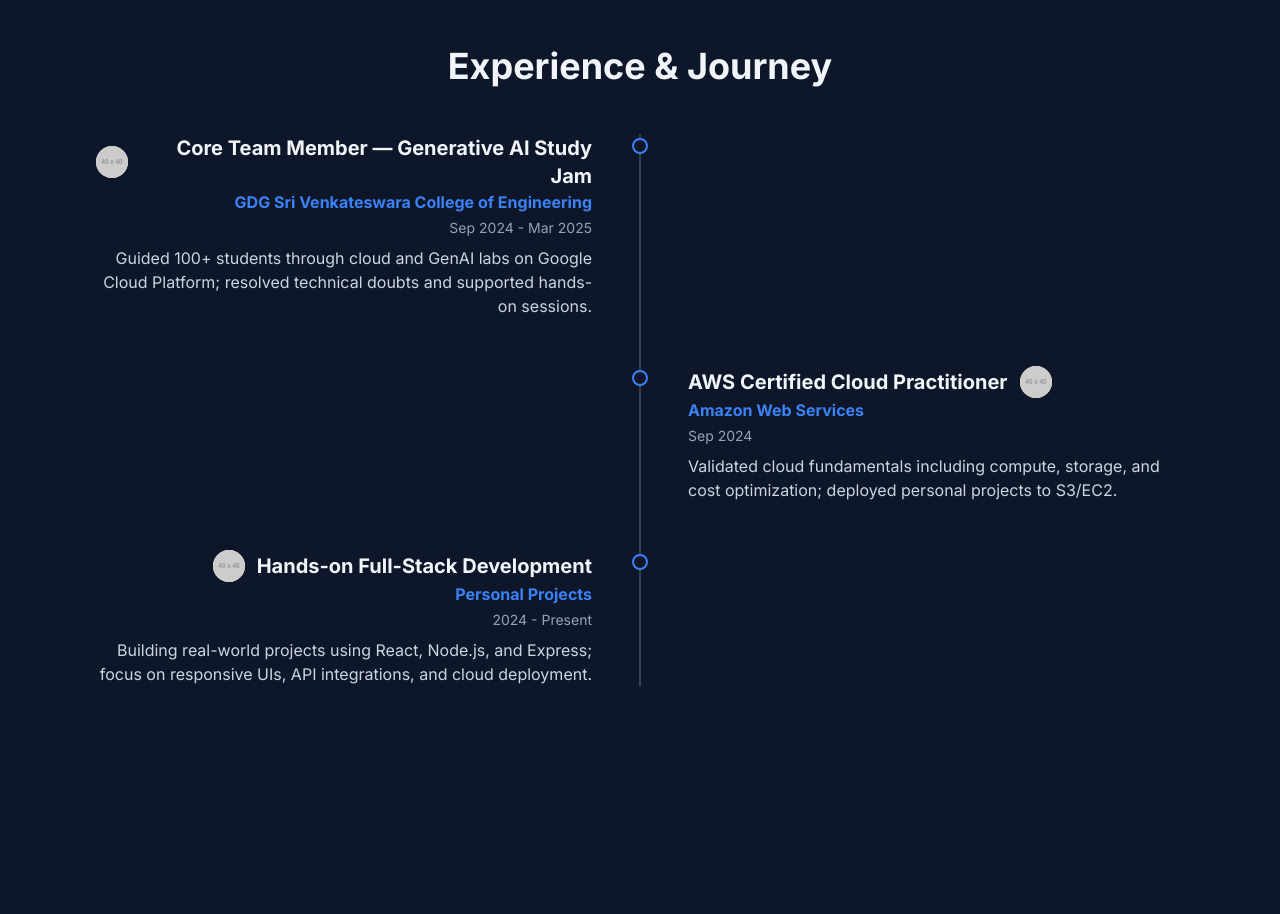
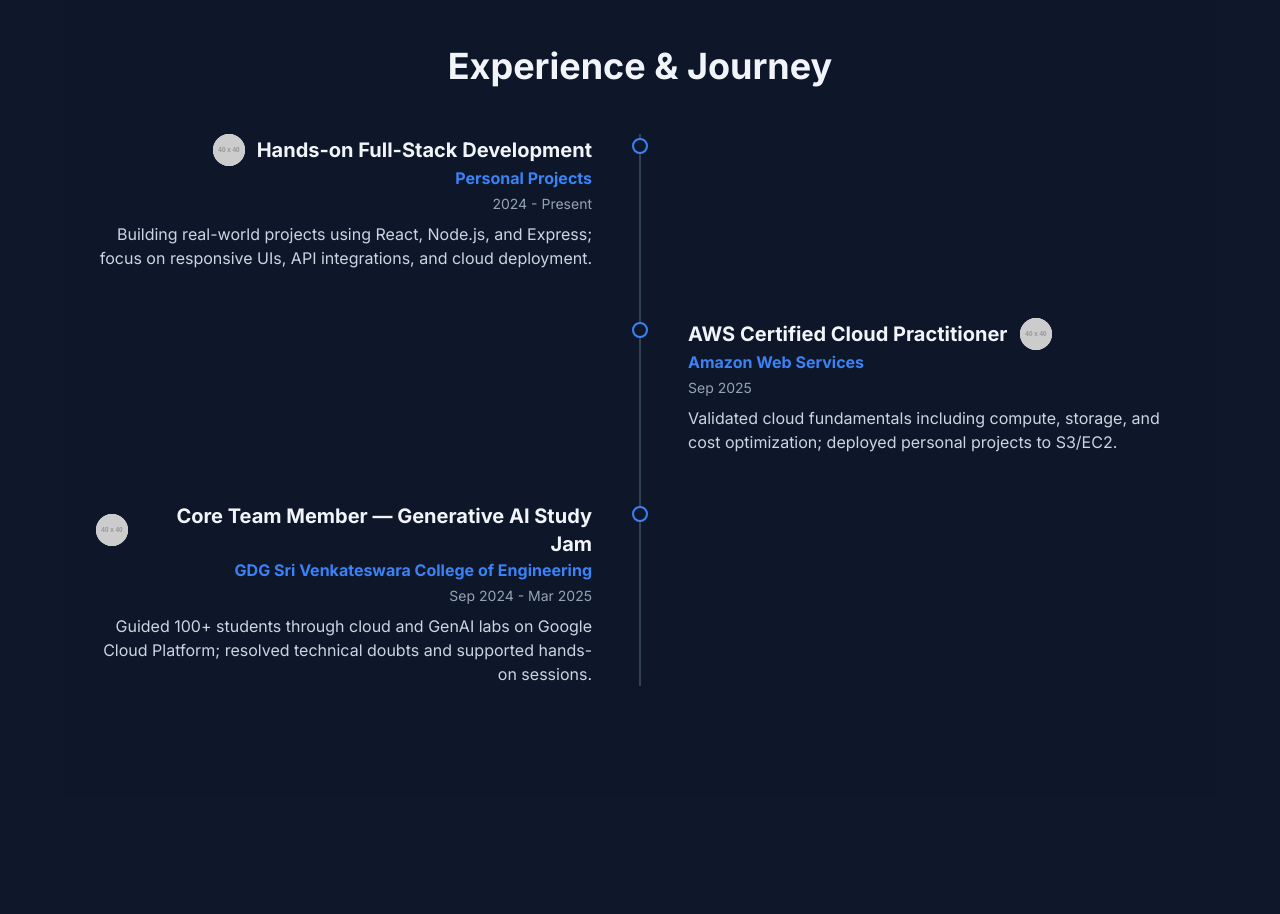
Before and after one commit to gaganreddyas/portfolio, a React (Vite) app: page / in a window 1280 px wide. Shown: the part 7580-8494 px from the top of the page. Built offline with nearby package versions, Linux system fonts and the light colour scheme.

Commit message:
Reorder experience entries: Hands-on first, AWS cert second, GDG third

```diff
--- a/src/data/mockData.jsx
+++ b/src/data/mockData.jsx
@@ -215,9 +215,9 @@
 *Have you ever been confused by the Java vs JavaScript naming? Share your experience in the comments below!*` },
   ],
   experience: [
-    { role: "Core Team Member — Generative AI Study Jam", company: "GDG Sri Venkateswara College of Engineering", period: "Sep 2024 - Mar 2025", description: "Guided 100+ students through cloud and GenAI labs on Google Cloud Platform; resolved technical doubts and supported hands-on sessions.", skills: ["Cloud", "GenAI", "Mentoring"], logo: "https://placehold.co/40x40/ffffff/3B82F6?text=GDG" },
-    { role: "AWS Certified Cloud Practitioner", company: "Amazon Web Services", period: "Sep 2024", description: "Validated cloud fundamentals including compute, storage, and cost optimization; deployed personal projects to S3/EC2.", skills: ["AWS", "S3", "EC2"], logo: "https://placehold.co/40x40/ffffff/FF9900?text=AWS" },
-    { role: "Hands-on Full-Stack Development", company: "Personal Projects", period: "2024 - Present", description: "Building real-world projects using React, Node.js, and Express; focus on responsive UIs, API integrations, and cloud deployment.", skills: ["React", "Node.js", "Express", "AWS"], logo: "https://placehold.co/40x40/ffffff/6366F1?text=Code" },
+  { role: "Hands-on Full-Stack Development", company: "Personal Projects", period: "2024 - Present", description: "Building real-world projects using React, Node.js, and Express; focus on responsive UIs, API integrations, and cloud deployment.", skills: ["React", "Node.js", "Express", "AWS"], logo: "https://placehold.co/40x40/ffffff/6366F1?text=Code" },
+  { role: "AWS Certified Cloud Practitioner", company: "Amazon Web Services", period: "Sep 2025", description: "Validated cloud fundamentals including compute, storage, and cost optimization; deployed personal projects to S3/EC2.", skills: ["AWS", "S3", "EC2"], logo: "https://placehold.co/40x40/ffffff/FF9900?text=AWS" },
+  { role: "Core Team Member — Generative AI Study Jam", company: "GDG Sri Venkateswara College of Engineering", period: "Sep 2024 - Mar 2025", description: "Guided 100+ students through cloud and GenAI labs on Google Cloud Platform; resolved technical doubts and supported hands-on sessions.", skills: ["Cloud", "GenAI", "Mentoring"], logo: "https://placehold.co/40x40/ffffff/3B82F6?text=GDG" },
 
   ]
 };
```
